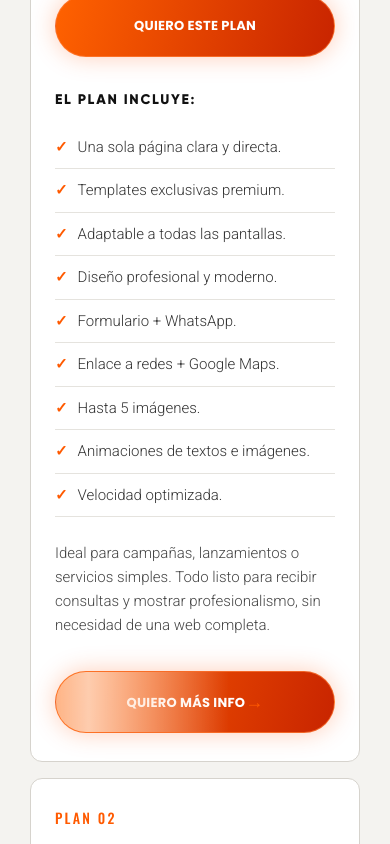
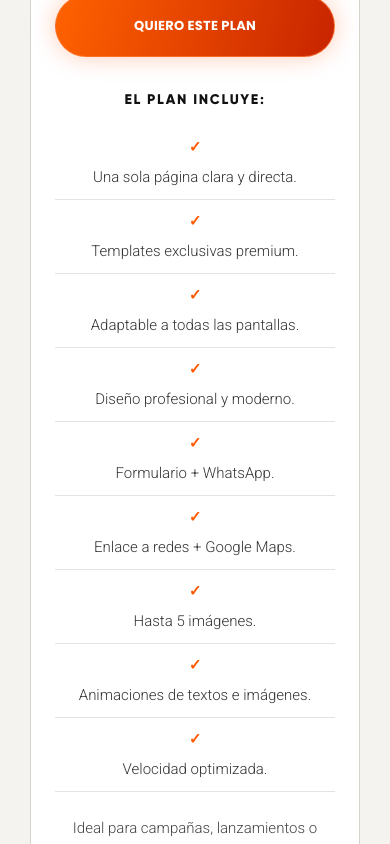
Before and after one commit to ideamosestudio/ideamosdemo, a Next.js app: page /precios in a window 390 px wide. Shown: the part 880-1724 px from the top of the page. Built offline with nearby package versions, Linux system fonts and the light colour scheme.

Commit message:
Unifica estilos mobile en todo el sitio

```diff
--- a/app/layout.tsx
+++ b/app/layout.tsx
@@ -5,6 +5,7 @@ import "./iteration.css";
 import "./final-tuning.css";
 import "./revision.css";
 import "./request-2026-08-01.css";
+import "./mobile-site-rules.css";
 
 export const metadata: Metadata = {
   title: "Ideamos — Diseño web & marketing digital",
--- /dev/null
+++ b/app/mobile-site-rules.css
@@ -0,0 +1,136 @@
+/* Site-wide mobile content rules requested on 03/08/2026.
+   Footer, contact form and videos are intentionally outside this layer. */
+@media(max-width:700px){
+  :root{--mobile-content-gutter:30px}
+
+  /* Text is centered and can never get closer than 30px to the viewport edge. */
+  main>section:not(.contact-form):not(.desktop-video-wall):not(.pw-wide-video)
+  :where(h1,h2,h3,h4,p,.service-copy,.body-copy,.md-copy>div,.pw-copy>div,
+  .shops-heading>span,.section-heading>span,.human-copy>span){
+    box-sizing:border-box;
+    max-width:calc(100vw - (var(--mobile-content-gutter) * 2))!important;
+    margin-left:auto!important;
+    margin-right:auto!important;
+    text-align:center!important;
+  }
+
+  main>section:not(.contact-form):not(.desktop-video-wall):not(.pw-wide-video)
+  :where(h1,h2,h3,h4,p,span,small,li,a,.service-index,.service-copy,.body-copy){
+    text-align:center!important;
+  }
+
+  main>section:not(.contact-form):not(.desktop-video-wall):not(.pw-wide-video)
+  :where(.statement-copyblock,.section-heading,.shop-column article,.google-content,
+  .testimonial-copy,.human-copy,.service-heading,.service-items article,
+  .design-problems-list article,.shops-heading,.shops-intro-copy,.shops-feature,
+  .md-section header,.md-copy,.md-ecommerce-layout article,.md-method-list article,
+  .md-problems-layout article,.pw-intro,.pw-copy,.pw-benefits-copy,
+  .pw-benefit-list article,.pw-seo-summary,.pw-maps-grid article,.price-card){
+    text-align:center!important;
+  }
+
+  /* Images follow the same 30px safe area. Video elements retain their own layout. */
+  main>section:not(.contact-form):not(.desktop-video-wall):not(.pw-wide-video) img{
+    box-sizing:border-box;
+    max-width:calc(100vw - (var(--mobile-content-gutter) * 2))!important;
+    margin-left:auto!important;
+    margin-right:auto!important;
+  }
+
+  /* Remove legacy 22/24/40px mobile gutters from text-and-image sections. */
+  .statement,
+  .ecommerce,
+  .google-scene,
+  .service-section,
+  .shops-intro,
+  .shops-advantages,
+  .shops-problems,
+  .md-section,
+  .pw-section,
+  .pricing-plans{
+    padding-left:var(--mobile-content-gutter)!important;
+    padding-right:var(--mobile-content-gutter)!important;
+  }
+
+  /* Mixed media blocks keep video full-width while their copy uses the safe area. */
+  .testimonial{padding-left:0!important;padding-right:0!important}
+  .testimonial-copy{
+    box-sizing:border-box;
+    width:100%;
+    padding-left:var(--mobile-content-gutter)!important;
+    padding-right:var(--mobile-content-gutter)!important;
+  }
+  .human-copy{
+    box-sizing:border-box;
+    padding-left:var(--mobile-content-gutter)!important;
+    padding-right:var(--mobile-content-gutter)!important;
+  }
+
+  /* Desktop side bullets become centered markers above their copy. */
+  :where(.shop-column article,.service-items article,.design-problems-list article,
+  .shops-problems-grid .shops-feature,.md-method-list article,.md-problems-layout article,
+  .pw-benefit-list article){
+    display:grid!important;
+    grid-template-columns:minmax(0,1fr)!important;
+    justify-items:center!important;
+  }
+  :where(.shop-column article,.service-items article,.design-problems-list article,
+  .shops-problems-grid .shops-feature,.md-problems-layout article,
+  .pw-benefit-list article)>i{
+    position:static!important;
+    grid-column:1!important;
+    grid-row:auto!important;
+    margin:0 auto 18px!important;
+  }
+  :where(.shop-column article,.service-items article,.design-problems-list article,
+  .shops-problems-grid .shops-feature,.md-method-list article,.md-problems-layout article,
+  .pw-benefit-list article)>:not(i){
+    grid-column:1!important;
+    text-align:center!important;
+  }
+  .md-method-list article>small{
+    display:block;
+    margin:0 auto 12px!important;
+    text-align:center!important;
+  }
+  .price-features li{
+    display:block!important;
+    text-align:center!important;
+  }
+  .price-features li i{
+    display:block;
+    width:max-content;
+    margin:0 auto 8px!important;
+  }
+
+  /* All calls to action use the Home pill treatment and mobile one-action logic. */
+  :where(.orange-cta,.cta-glow,.md-action,.pw-action,.shops-red-cta,.price-cta,.price-more){
+    box-sizing:border-box;
+    width:100%!important;
+    max-width:360px!important;
+    min-width:0!important;
+    min-height:54px!important;
+    margin-left:auto!important;
+    margin-right:auto!important;
+    padding:0 20px!important;
+    border:1px solid rgba(255,125,55,.7)!important;
+    border-radius:999px!important;
+    background:linear-gradient(105deg,#ff6200,#c82400)!important;
+    color:#fff!important;
+    box-shadow:0 0 25px rgba(255,78,0,.28)!important;
+    font-family:"Poppins",Arial,sans-serif!important;
+    font-size:13px!important;
+    font-weight:700!important;
+    line-height:1.25!important;
+    letter-spacing:.04em!important;
+    text-align:center!important;
+    justify-content:center!important;
+    white-space:normal!important;
+  }
+  :where(.md-action,.pw-action,.shops-red-cta,.price-more)>span{display:none!important}
+  .md-double-actions>:nth-child(n+2){display:none!important}
+  :where(.md-double-actions,.pw-center-action,.shops-center-cta){
+    width:100%!important;
+    justify-content:center!important;
+  }
+}
--- a/components/MarketingDigitalPage.tsx
+++ b/components/MarketingDigitalPage.tsx
@@ -9,7 +9,7 @@ const asset = (path: string) => `${process.env.NEXT_PUBLIC_BASE_PATH ?? ""}${pat
 const whatsapp = "https://wa.link/wgb5pk";
 
 function Action({ children }: { children: React.ReactNode }) {
-  return <a className="md-action" href={whatsapp}>{children}<span aria-hidden="true">›</span></a>;
+  return <a className="orange-cta md-action" href={whatsapp}>{children}<span aria-hidden="true">›</span></a>;
 }
 
 function DeviceMedia({
--- a/components/PosicionamientoWebPage.tsx
+++ b/components/PosicionamientoWebPage.tsx
@@ -31,7 +31,7 @@ const mapsServices = [
 ];
 
 function Action({ children }: { children: React.ReactNode }) {
-  return <a className="pw-action" href={whatsapp}>{children}<span aria-hidden="true">›</span></a>;
+  return <a className="orange-cta pw-action" href={whatsapp}>{children}<span aria-hidden="true">›</span></a>;
 }
 
 function Intro({ eyebrow, title, children }: { eyebrow: string; title: React.ReactNode; children: React.ReactNode }) {
--- a/components/ShopPage.tsx
+++ b/components/ShopPage.tsx
@@ -85,7 +85,7 @@ export default function ShopPage() {
           <h3>Vendé las 24 horas del día, los<br/>7 días de la semana</h3>
           <h4><b>Diseño Web y Marketing Digital</b> de alto impacto</h4>
           <p>Tener una tienda online ofrece numerosas ventajas que pueden transformar su negocio. Permite llegar a una audiencia global, superando las limitaciones geográficas de un local físico, y le permite vender sus productos o servicios las 24 horas del día, los 7 días de la semana.</p>
-          <a className="shops-red-cta" href="https://wa.link/wgb5pk">QUIERO AGENDAR UNA ASESORÍA <span>›</span></a>
+          <a className="orange-cta shops-red-cta" href="https://wa.link/wgb5pk">QUIERO AGENDAR UNA ASESORÍA <span>›</span></a>
         </div>
         <div className="shops-laptop-video">
           <video autoPlay muted loop playsInline preload="metadata"><source src={asset("/media/sunglasses-003.webm")} type="video/webm" /></video>
@@ -104,7 +104,7 @@ export default function ShopPage() {
         <div className="shops-phone"><video autoPlay muted loop playsInline preload="metadata"><source src={asset("/media/wilde.webm")} type="video/webm" /></video></div>
         <div className="shops-feature-column">{advantagesRight.map(([title, copy]) => <Feature key={title} title={title} copy={copy} />)}</div>
       </div>
-      <a className="shops-red-cta shops-center-cta" href="https://wa.link/wgb5pk">QUIERO UNA ASESORÍA SIN CARGO <span>›</span></a>
+      <a className="orange-cta shops-red-cta shops-center-cta" href="https://wa.link/wgb5pk">QUIERO UNA ASESORÍA SIN CARGO <span>›</span></a>
     </section>
 
     <section className="shops-problems shops-grid-bg">
```
